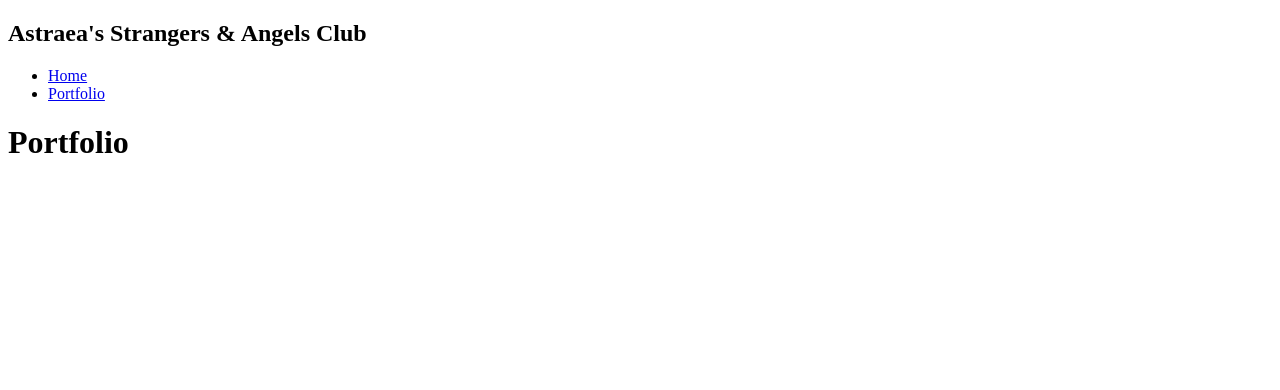
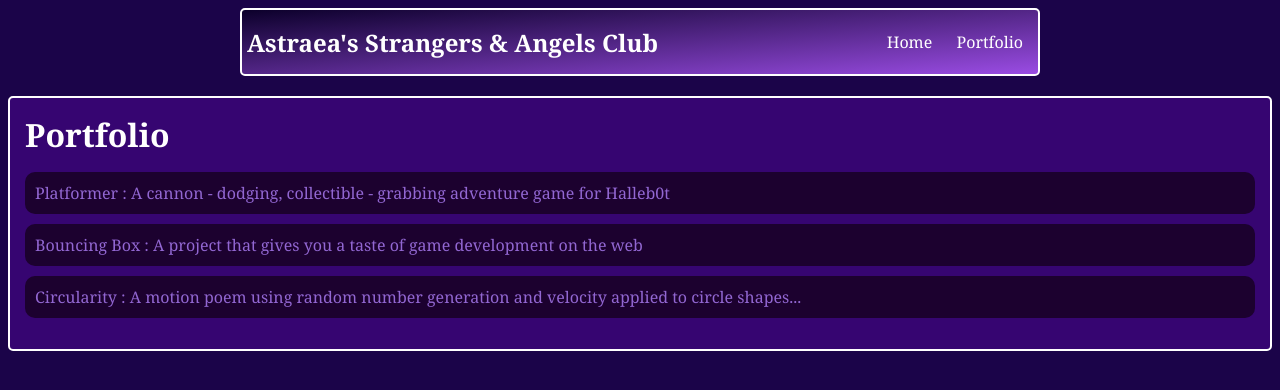
Before and after one commit to aaliyah-astraea/aaliyah-astraea.github.io, a plain HTML site: page portfolio.html in a window 1280 px wide. Drawn offline with Linux system fonts and the light colour scheme.

Commit message:
add portfolio.html file

```diff
--- a/portfolio.html
+++ b/portfolio.html
@@ -2,6 +2,7 @@
 <html>
     <head>
         <title>Astraea's Strangers & Angels Club</title>
+        <link rel="stylesheet" href="style.css">
     </head>
 
     <body>
@@ -22,7 +23,9 @@
         <div class="content">
             <h1>Portfolio</h1>
             <ul id="portfolio">
-
+                <li><a href="projects/platformer/">Platformer : A cannon - dodging, collectible - grabbing adventure game for Halleb0t</a></li>
+                <li><a href="projects/bouncing-box/">Bouncing Box : A project that gives you a taste of game development on the web </a></li>
+                <li><a href="projects/circularity/">Circularity : A motion poem using random number generation and velocity applied to circle shapes...</a></li>
             </ul>
         </div>
     </main>
--- a/style.css
+++ b/style.css
@@ -65,8 +65,6 @@
     flex: 1;
     padding: 15px;
 }
-
-/* portfolio styles */
 interests {
     border: 2px solid rgb(255, 255, 255);
     border-radius: 5px;
@@ -76,6 +74,31 @@
     border-radius: 5px;
     padding: 8px;
 }
+         /* portfolio styles */
+         .content h1 {
+          color: rgb(255, 255, 255);
+      }
+
+      #portfolio {
+          list-style-type: none;
+          padding-left: 0;
+      }
+
+      #portfolio li {
+          background: #1c012f;
+          padding: 10px;
+          border-radius: 10px;
+          margin-bottom: 10px;
+      }
+
+      #portfolio li:hover {
+          background: #eee;
+      }
+
+      #portfolio a {
+          text-decoration: none;
+          color: #9267d2;
+      }
 
 h2, h3 {
     margin: 0px;
```
